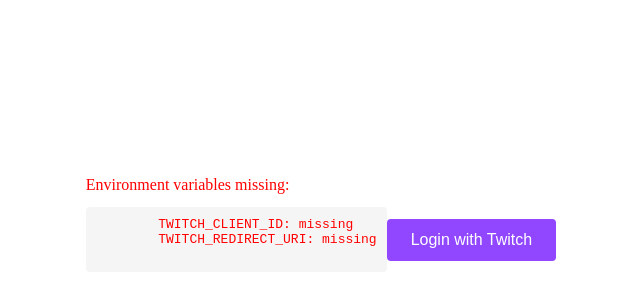
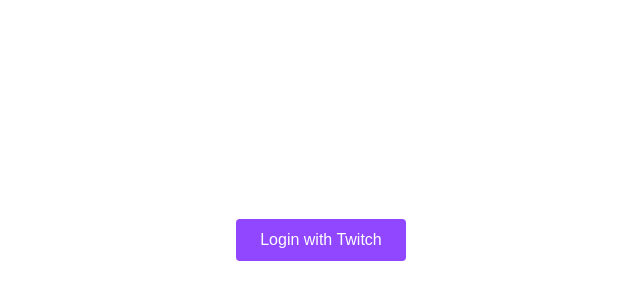
Before and after one commit to iuru2522/iuru, a Nuxt app: page /login in a window 1280 px wide. Shown: the part 168-468 px from the top of the page, without its empty margins (319-959 px from the left). Built offline with nearby package versions, Linux system fonts and the light colour scheme.

Commit message:
fix: Runtime confi setup

```diff
--- a/app/pages/login.vue
+++ b/app/pages/login.vue
@@ -2,38 +2,18 @@
 const config = useRuntimeConfig()
 
 const handleTwitchLogin = () => {
-  // Show values on the page instead of console
-  const values = {
-    clientId: config.public.TWITCH_CLIENT_ID,
-    redirectUri: config.public.TWITCH_REDIRECT_URI
-  }
+  const twitchAuthUrl = new URL('https://id.twitch.tv/oauth2/authorize')
+  twitchAuthUrl.searchParams.append('client_id', config.public.TWITCH_CLIENT_ID)
+  twitchAuthUrl.searchParams.append('redirect_uri', config.public.TWITCH_REDIRECT_URI)
+  twitchAuthUrl.searchParams.append('response_type', 'code')
+  twitchAuthUrl.searchParams.append('scope', 'user:read:email')
 
-  if (!values.clientId || !values.redirectUri) {
-    alert('Missing environment variables. Check Cloudflare configuration.')
-    return
-  }
-
-  const twitchAuthUrl = new URL('https://id.twitch.tv/oauth2/authorize')
-  const params = {
-    client_id: values.clientId,
-    redirect_uri: values.redirectUri,
-    response_type: 'code',
-    scope: 'user:read:email'
-  }
-
-  window.location.href = twitchAuthUrl.toString() + '?' + new URLSearchParams(params)
+  window.location.href = twitchAuthUrl.toString()
 }
 </script>
 
 <template>
   <div class="login-container">
-    <div v-if="!config.public.TWITCH_CLIENT_ID || !config.public.TWITCH_REDIRECT_URI" class="error">
-      Environment variables missing:
-      <pre>
-        TWITCH_CLIENT_ID: {{ config.public.TWITCH_CLIENT_ID || 'missing' }}
-        TWITCH_REDIRECT_URI: {{ config.public.TWITCH_REDIRECT_URI || 'missing' }}
-      </pre>
-    </div>
     <button @click="handleTwitchLogin" class="twitch-button">
       Login with Twitch
     </button>
@@ -61,14 +41,4 @@
 .twitch-button:hover {
   background-color: #7d3cdb;
 }
-
-.error {
-  color: red;
-  margin-bottom: 20px;
-}
-pre {
-  background: #f5f5f5;
-  padding: 10px;
-  border-radius: 4px;
-}
 </style>
--- a/nuxt.config.ts
+++ b/nuxt.config.ts
@@ -6,10 +6,10 @@
     compatibilityVersion: 4,
   },
   runtimeConfig: {
-    TWITCH_CLIENT_SECRET: process.env.TWITCH_CLIENT_SECRET,
+    TWITCH_CLIENT_SECRET: process.env.NUXT_TWITCH_CLIENT_SECRET,
     public: {
-      TWITCH_CLIENT_ID: process.env.TWITCH_CLIENT_ID,
-      TWITCH_REDIRECT_URI: process.env.TWITCH_REDIRECT_URI
+      TWITCH_CLIENT_ID: process.env.NUXT_PUBLIC_TWITCH_CLIENT_ID,
+      TWITCH_REDIRECT_URI: process.env.NUXT_PUBLIC_TWITCH_REDIRECT_URI
     }
   }
 })
```
